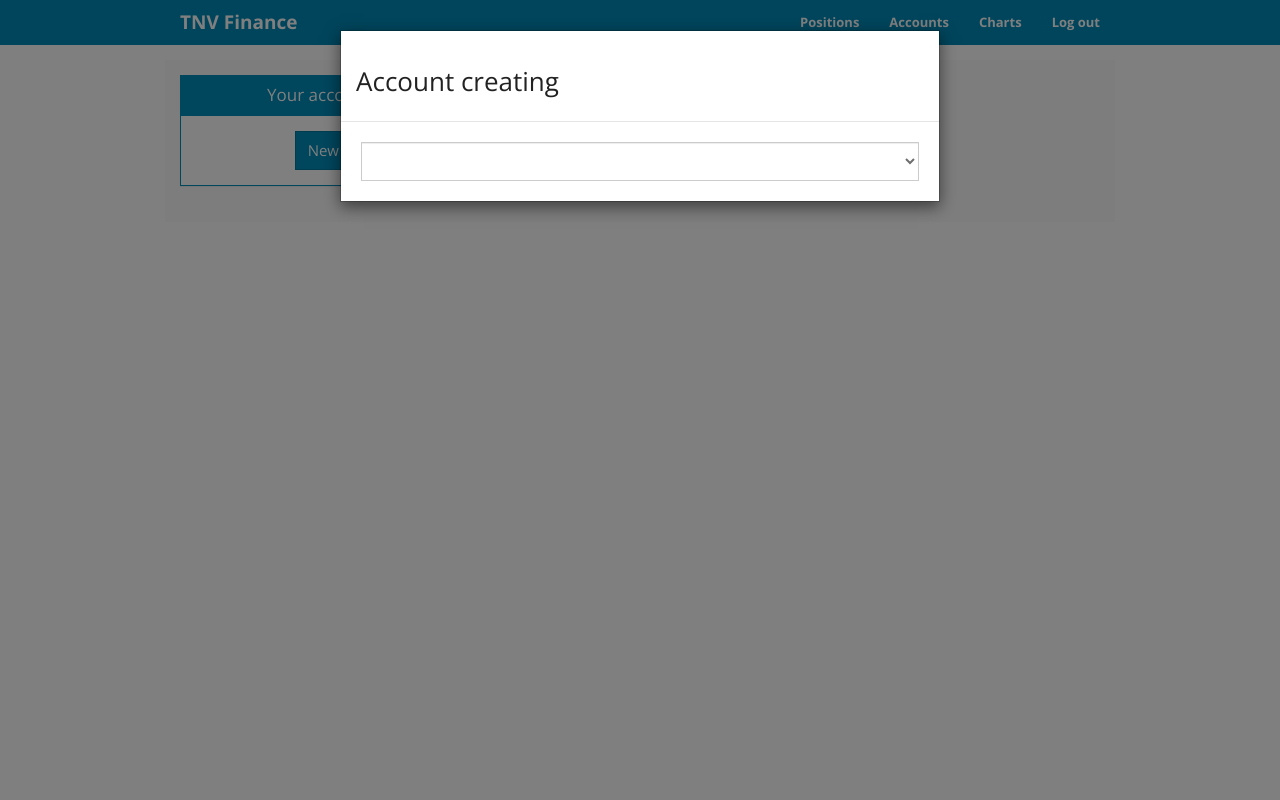
After one commit to Vladimir37/TNV_Finance, a Django app: page /accounts/ in a window 1280 px wide, after a click on "New". The commit adds this page. Run offline with Django 3.2, Linux system fonts and the light colour scheme; the visitor is signed in with stand-in values (Sample User, id 1); data that the repository does not hold is empty; some libraries are stand-ins or nearby versions.

Commit message:
Accounts 0.1

```diff
--- a/api/views.py
+++ b/api/views.py
@@ -2,18 +2,16 @@ from django.shortcuts import render
 from django.contrib.auth.decorators import login_required
 from django.http import HttpResponse
 
-import time
 import json
 from api.models import Account, SymbolType, Symbol, Position
 from api.serializing import serialize
-from finam_stock_data import get_data as stock_data
 import urllib.request
 from api.utils import get_current, get_symbol_state
 
 # for all
 def types(request):
     types = SymbolType.objects.all()
-    return render(request, 'api.html', serialize(types))
+    return HttpResponse(serialize(types), content_type='application/json')
 
 def all_symbols(request):
     types = SymbolType.objects.all()
--- a/front/static/js/ng/controllers/index.js
+++ b/front/static/js/ng/controllers/index.js
@@ -121,3 +121,12 @@ app.controller('allCharts', ['$scope', 'getQuotes', 'allSymbols', function($scop
     });
     $scope.create_chart();
 }]);
+
+app.controller('creatingAccount', ['$scope', 'getCategories', function($scope, getCategories) {
+    getCategories.then(function(types) {
+        $scope.types = types.data;
+    }).catch(function(err) {
+        console.log(err);
+        $scope.error_message = 'Server error';
+    });
+}]);
--- a/front/static/js/ng/services/index.js
+++ b/front/static/js/ng/services/index.js
@@ -94,3 +94,31 @@ app.factory('getQuotes', ['$http', function($http) {
         });
     }
 }]);
+
+app.factory('getCategories', ['$http', function($http) {
+    return $http({
+        url: '/api/types',
+        method: 'GET'
+    }).then(function(data) {
+        return data;
+    }).catch(function(err) {
+        return err;
+    });
+}]);
+
+app.factory('getAccounts', ['$http', function($http) {
+    return function (active) {
+        var params = {
+            active: active
+        };
+        return $http({
+            url: '/api/get_accounts',
+            method: 'GET',
+            params: params
+        }).then(function(data) {
+            return data;
+        }).catch(function(err) {
+            return err;
+        });
+    }
+}]);
--- /dev/null
+++ b/front/templates/accounts.html
@@ -0,0 +1,31 @@
+{% extends "_layout_.html" %}
+
+{% block modal %}
+    <article class="modal-header">
+        <h3>Account creating</h3>
+    </article>
+    <article class="modal-body" ng-controller="creatingAccount">
+        <select class="form-control">
+            <option value="{[ type.pk ]}" ng-repeat="type in types">{[ type.fields.name ]}</option>
+        </select>
+    </article>
+{% endblock %}
+
+{% block content %}
+    <section class="row">
+        <article class="col-md-4">
+            <div class="panel panel-primary">
+                <div class="panel-heading">
+                    <h3 class="panel-title">Your accounts</h3>
+                </div>
+                <div class="panel-body" ng-controller="creatingAccount">
+{#                    <article class="list-group-item" ng-repeat="account in accounts">#}
+{#                        //#}
+{#                    </article>#}
+                    <article class="btn btn-primary" data-toggle="modal" data-target="#modal">New</article>
+                </div>
+            </div>
+        </article>
+        <article class="col-md-8">Test</article>
+    </section>
+{% endblock %}
--- a/front/urls.py
+++ b/front/urls.py
@@ -1,6 +1,6 @@
 from django.conf.urls import url
 from django.views.generic import TemplateView
-from front.views import cabinet, pass_change, add_account, delete_account, create_position, close_position
+from front.views import cabinet, pass_change, add_account, delete_account, create_position, close_position, accounts
 
 urlpatterns = [
     url(r'^$', TemplateView.as_view(template_name='_layout_.html')),
@@ -10,6 +10,7 @@ urlpatterns = [
     url(r'^charts/$', TemplateView.as_view(template_name='charts.html'), name='charts'),
     url(r'^pass_change/$', pass_change, name='pass_change'),
     url(r'^cabinet/$', cabinet, name='cabinet'),
+    url(r'^accounts/$', accounts, name='accounts'),
     url(r'^add_account/$', add_account, name='add_account'),
     url(r'^delete_account/$', delete_account, name='delete_account'),
     url(r'^create_position/$', create_position, name='create_position'),
--- a/front/views.py
+++ b/front/views.py
@@ -4,6 +4,10 @@ from django.shortcuts import render
 @login_required()
 def cabinet(request):
     return render(request, 'cabinet.html')
+
+@login_required()
+def accounts(request):
+    return render(request, 'accounts.html')
 
 @login_required()
 def pass_change(request):
```
Also changed, not shown: front/templates/cabinet.html (+10 -1 lines).
